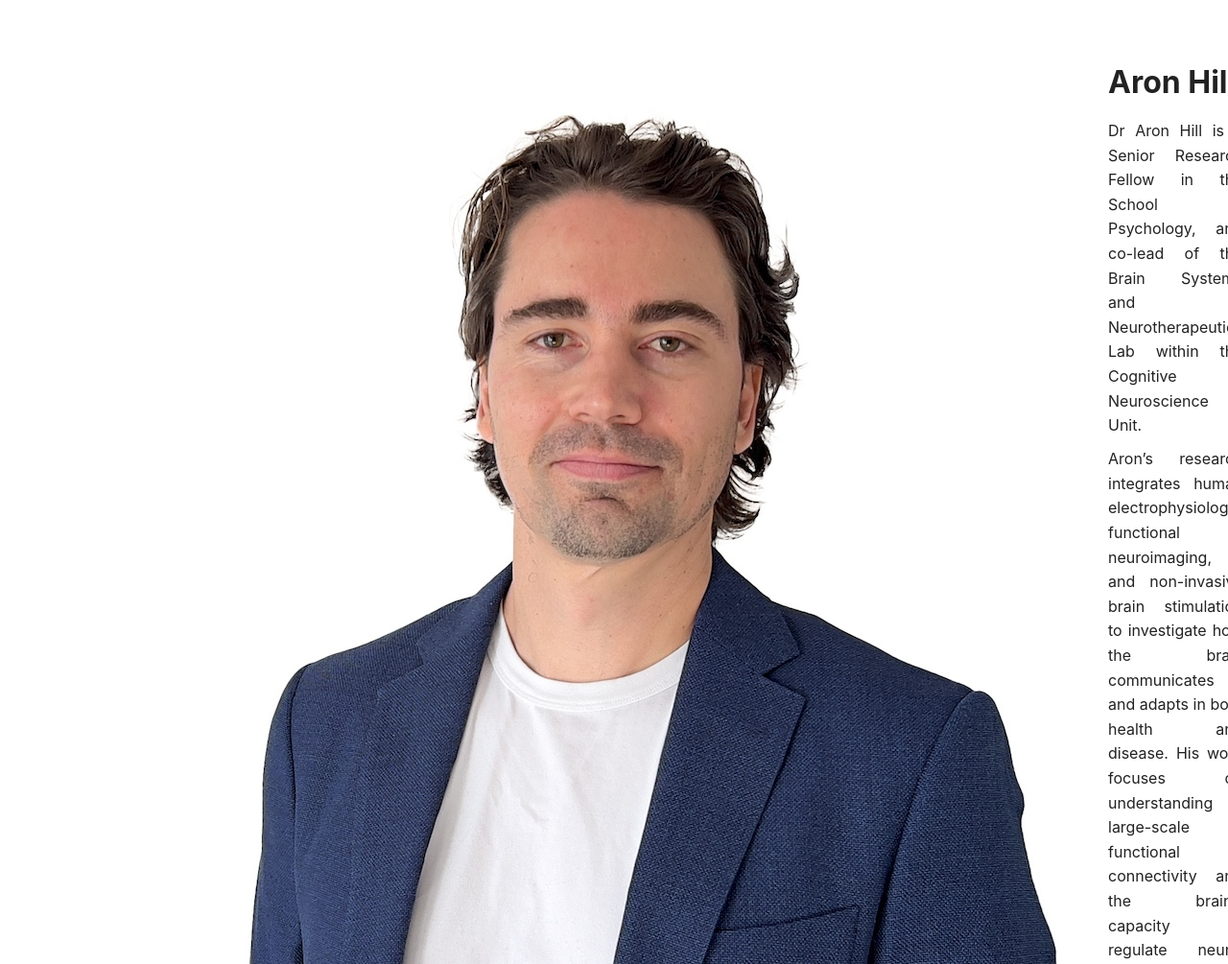
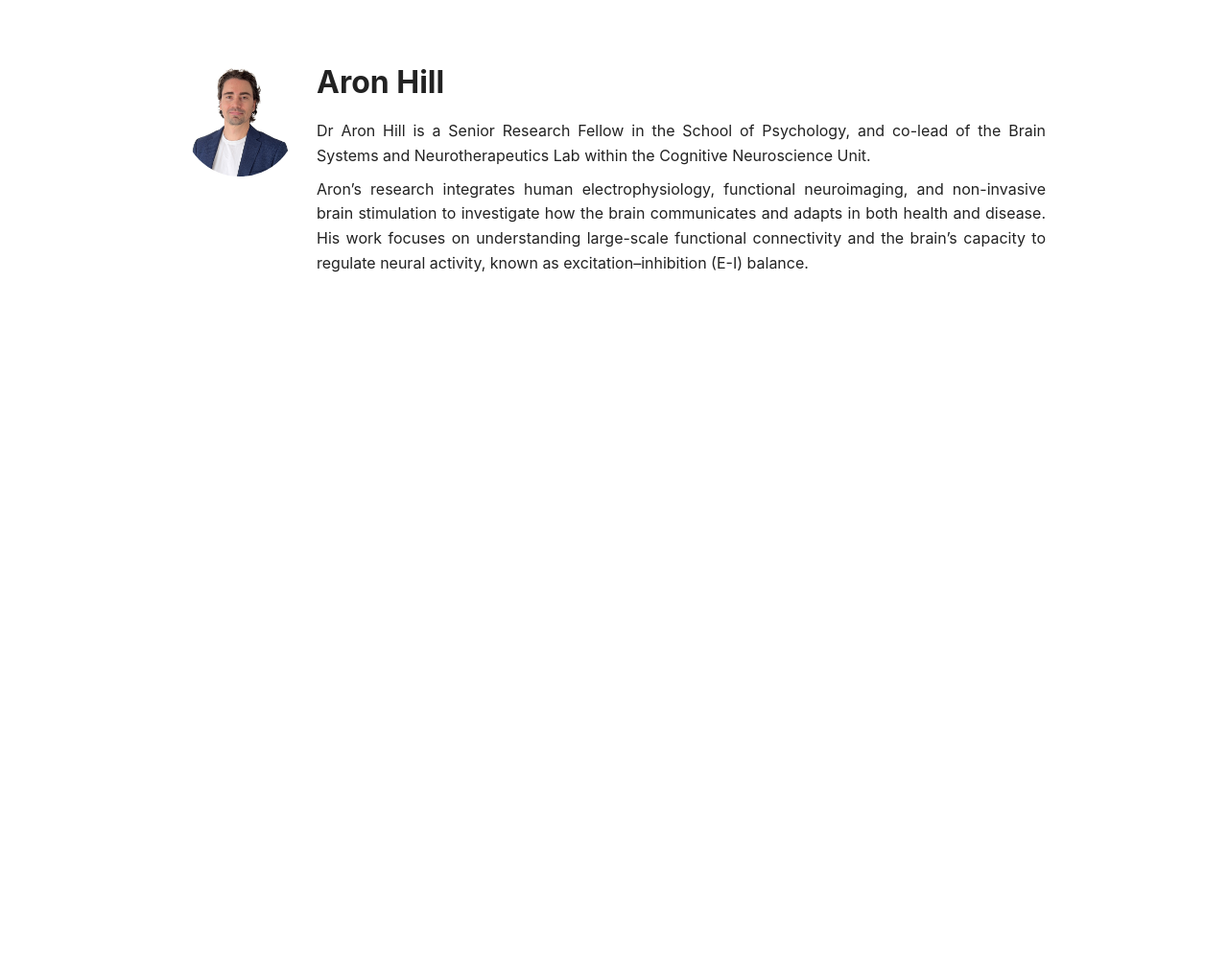
Before and after one commit to aronthill/aronhill.github.io, a plain HTML site: page index.html in a window 1280 px wide. Shown: the top 1005 px of the page at 96% size. After the commit the page ends 800 px from the top, so only its background shows below. Drawn offline with Linux system fonts and the light colour scheme.

Commit message:
Update index.html

```diff
--- a/index.html
+++ b/index.html
@@ -13,25 +13,10 @@
       line-height: 1.6;
       color: #222;
     }
-    .row {
-      display: flex;
-      align-items: flex-start;
-      gap: 20px;
-    }
-    .headshot {
-      width: 120px;      /* make photo small */
-      border-radius: 50%;
-      flex-shrink: 0;
-      margin-top: 4px;
-    }
-    h1 {
-      font-size: 2rem;
-      margin: 0 0 0.4em 0;
-    }
-    p {
-      margin: 0.6em 0;
-      text-align: justify;
-    }
+    .row { display: flex; align-items: flex-start; gap: 20px; }
+    .headshot { width: 120px; border-radius: 50%; flex-shrink: 0; margin-top: 4px; }
+    h1 { font-size: 2rem; margin: 0 0 0.4em 0; }
+    p { margin: 0.6em 0; text-align: justify; }
     @media (max-width: 600px) {
       .row { flex-direction: column; align-items: center; text-align: center; }
       .headshot { width: 100px; }
@@ -40,15 +25,12 @@
 </head>
 <body>
   <div class="row">
-    <img class="Headshot" src="Headshot.jpg" alt="Headshot of Aron Hill" />
+    <!-- IMPORTANT: case must match EXACTLY -->
+    <img class="headshot" src="Headshot.jpg?v=2" alt="Headshot of Aron Hill" />
     <div>
       <h1>Aron Hill</h1>
-      <p>
-        Dr Aron Hill is a Senior Research Fellow in the School of Psychology, and co-lead of the Brain Systems and Neurotherapeutics Lab within the Cognitive Neuroscience Unit.
-      </p>
-      <p>
-        Aron’s research integrates human electrophysiology, functional neuroimaging, and non-invasive brain stimulation to investigate how the brain communicates and adapts in both health and disease. His work focuses on understanding large-scale functional connectivity and the brain’s capacity to regulate neural activity, known as excitation–inhibition (E-I) balance.
-      </p>
+      <p>Dr Aron Hill is a Senior Research Fellow in the School of Psychology, and co-lead of the Brain Systems and Neurotherapeutics Lab within the Cognitive Neuroscience Unit.</p>
+      <p>Aron’s research integrates human electrophysiology, functional neuroimaging, and non-invasive brain stimulation to investigate how the brain communicates and adapts in both health and disease. His work focuses on understanding large-scale functional connectivity and the brain’s capacity to regulate neural activity, known as excitation–inhibition (E-I) balance.</p>
     </div>
   </div>
 </body>
```
